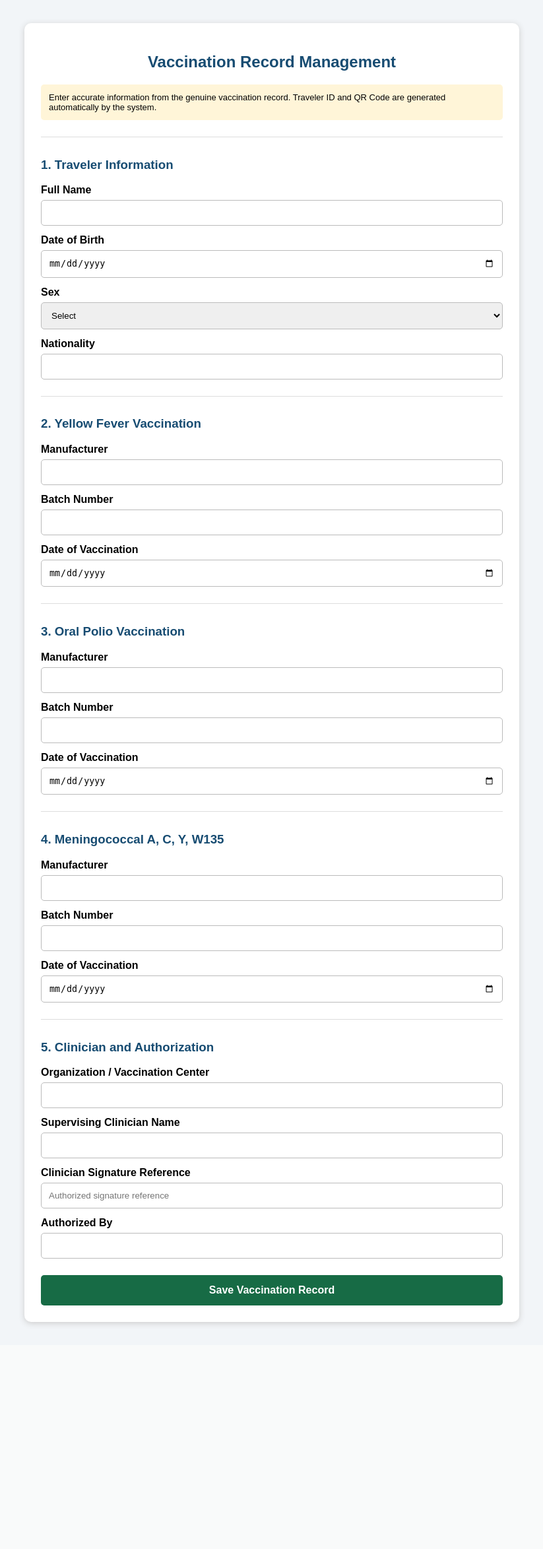
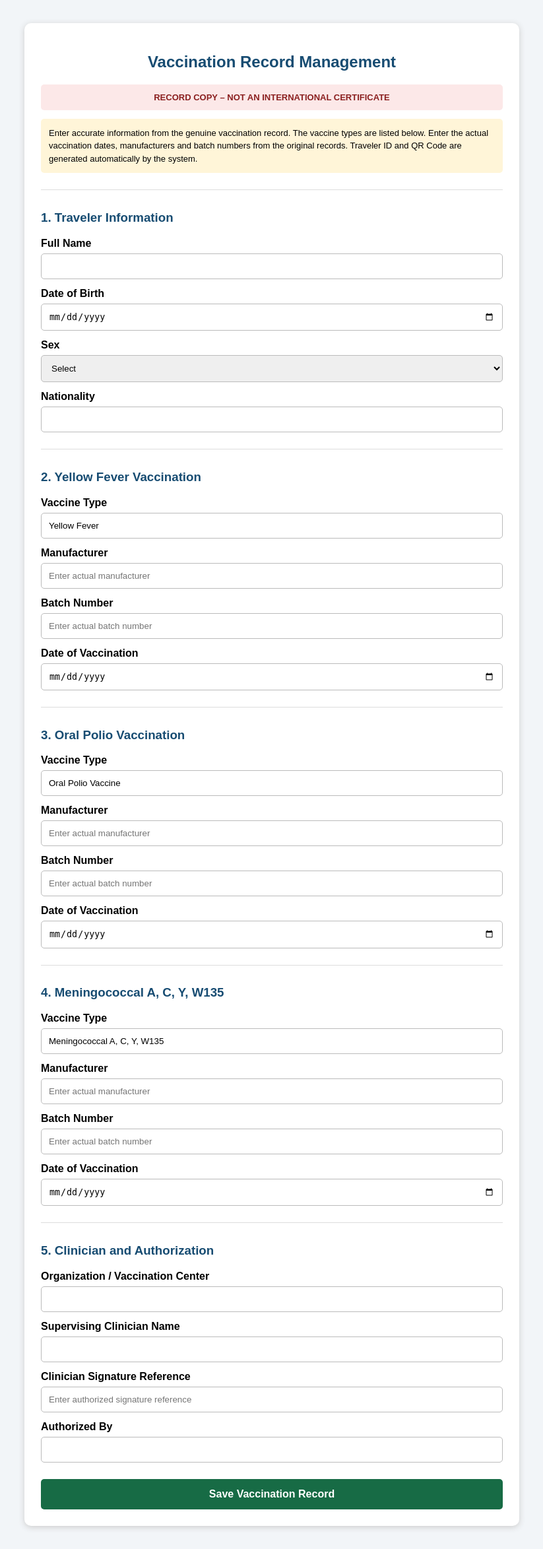
Before and after one commit to muslime63/ephi-certificate-portal-demo, a Flask app: page /admin/issue in a window 1280 px wide. Shown: the whole page at 66% size, without its empty margins (228-1051 px from the left). Before the commit the page ends 2010 px from the top, so only its background shows below. Run offline with Flask 3, Linux system fonts and the light colour scheme; the visitor is signed in with stand-in values (Sample User, id 1); some libraries are stand-ins or nearby versions.

Commit message:
Enhance vaccination record form with placeholders and styles
Updated form fields to include placeholders for manufacturer and batch number inputs, added a disclaimer section, and improved styling.

```diff
--- a/templates/issue.html
+++ b/templates/issue.html
@@ -51,12 +51,28 @@ button {
     border-radius: 5px;
     font-size: 16px;
     font-weight: bold;
+    cursor: pointer;
 }
 .note {
     background: #fff5d8;
     padding: 12px;
     border-radius: 5px;
     font-size: 13px;
+    line-height: 1.5;
+}
+.disclaimer {
+    background: #fce8e8;
+    color: #8b2020;
+    padding: 12px;
+    border-radius: 5px;
+    font-size: 13px;
+    font-weight: bold;
+    text-align: center;
+}
+.small {
+    color: #555;
+    font-size: 12px;
+    margin-top: 5px;
 }
 </style>
 </head>
@@ -66,8 +82,14 @@ button {
 
 <h2>Vaccination Record Management</h2>
 
+<div class="disclaimer">
+RECORD COPY – NOT AN INTERNATIONAL CERTIFICATE
+</div>
+
 <p class="note">
 Enter accurate information from the genuine vaccination record.
+The vaccine types are listed below. Enter the actual vaccination
+dates, manufacturers and batch numbers from the original records.
 Traveler ID and QR Code are generated automatically by the system.
 </p>
 
@@ -96,11 +118,16 @@ Traveler ID and QR Code are generated automatically by the system.
 <div class="section">
 <h3>2. Yellow Fever Vaccination</h3>
 
+<label>Vaccine Type</label>
+<input type="text" value="Yellow Fever" readonly>
+
 <label>Manufacturer</label>
-<input type="text" name="yellow_fever_manufacturer">
+<input type="text" name="yellow_fever_manufacturer"
+placeholder="Enter actual manufacturer">
 
 <label>Batch Number</label>
-<input type="text" name="yellow_fever_batch_no">
+<input type="text" name="yellow_fever_batch_no"
+placeholder="Enter actual batch number">
 
 <label>Date of Vaccination</label>
 <input type="date" name="yellow_fever_date">
@@ -109,11 +136,16 @@ Traveler ID and QR Code are generated automatically by the system.
 <div class="section">
 <h3>3. Oral Polio Vaccination</h3>
 
+<label>Vaccine Type</label>
+<input type="text" value="Oral Polio Vaccine" readonly>
+
 <label>Manufacturer</label>
-<input type="text" name="oral_polio_manufacturer">
+<input type="text" name="oral_polio_manufacturer"
+placeholder="Enter actual manufacturer">
 
 <label>Batch Number</label>
-<input type="text" name="oral_polio_batch_no">
+<input type="text" name="oral_polio_batch_no"
+placeholder="Enter actual batch number">
 
 <label>Date of Vaccination</label>
 <input type="date" name="oral_polio_date">
@@ -122,11 +154,16 @@ Traveler ID and QR Code are generated automatically by the system.
 <div class="section">
 <h3>4. Meningococcal A, C, Y, W135</h3>
 
+<label>Vaccine Type</label>
+<input type="text" value="Meningococcal A, C, Y, W135" readonly>
+
 <label>Manufacturer</label>
-<input type="text" name="meningococcal_manufacturer">
+<input type="text" name="meningococcal_manufacturer"
+placeholder="Enter actual manufacturer">
 
 <label>Batch Number</label>
-<input type="text" name="meningococcal_batch_no">
+<input type="text" name="meningococcal_batch_no"
+placeholder="Enter actual batch number">
 
 <label>Date of Vaccination</label>
 <input type="date" name="meningococcal_date">
@@ -143,7 +180,7 @@ Traveler ID and QR Code are generated automatically by the system.
 
 <label>Clinician Signature Reference</label>
 <input type="text" name="clinician_signature"
-placeholder="Authorized signature reference">
+placeholder="Enter authorized signature reference">
 
 <label>Authorized By</label>
 <input type="text" name="authorized_by" required>
```
